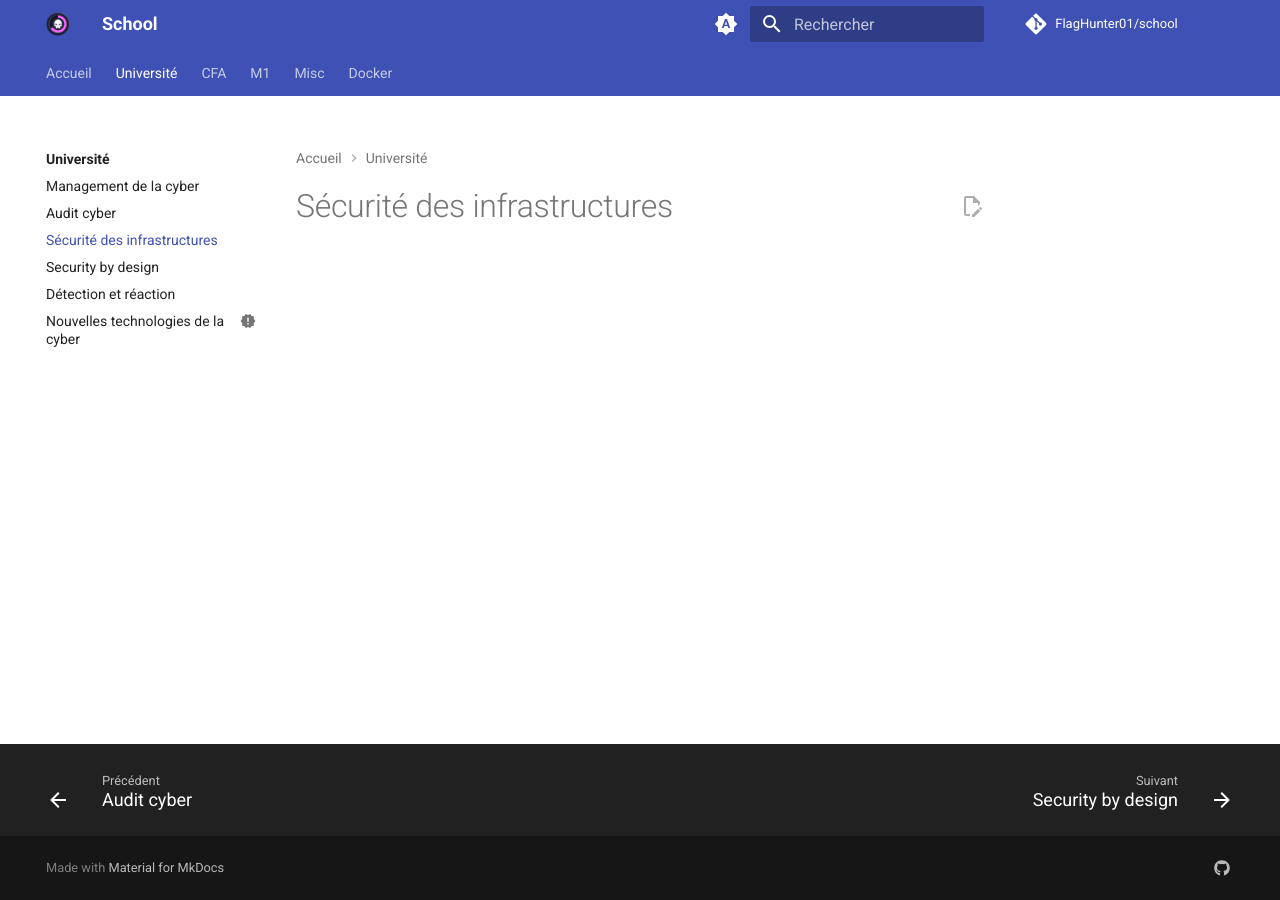
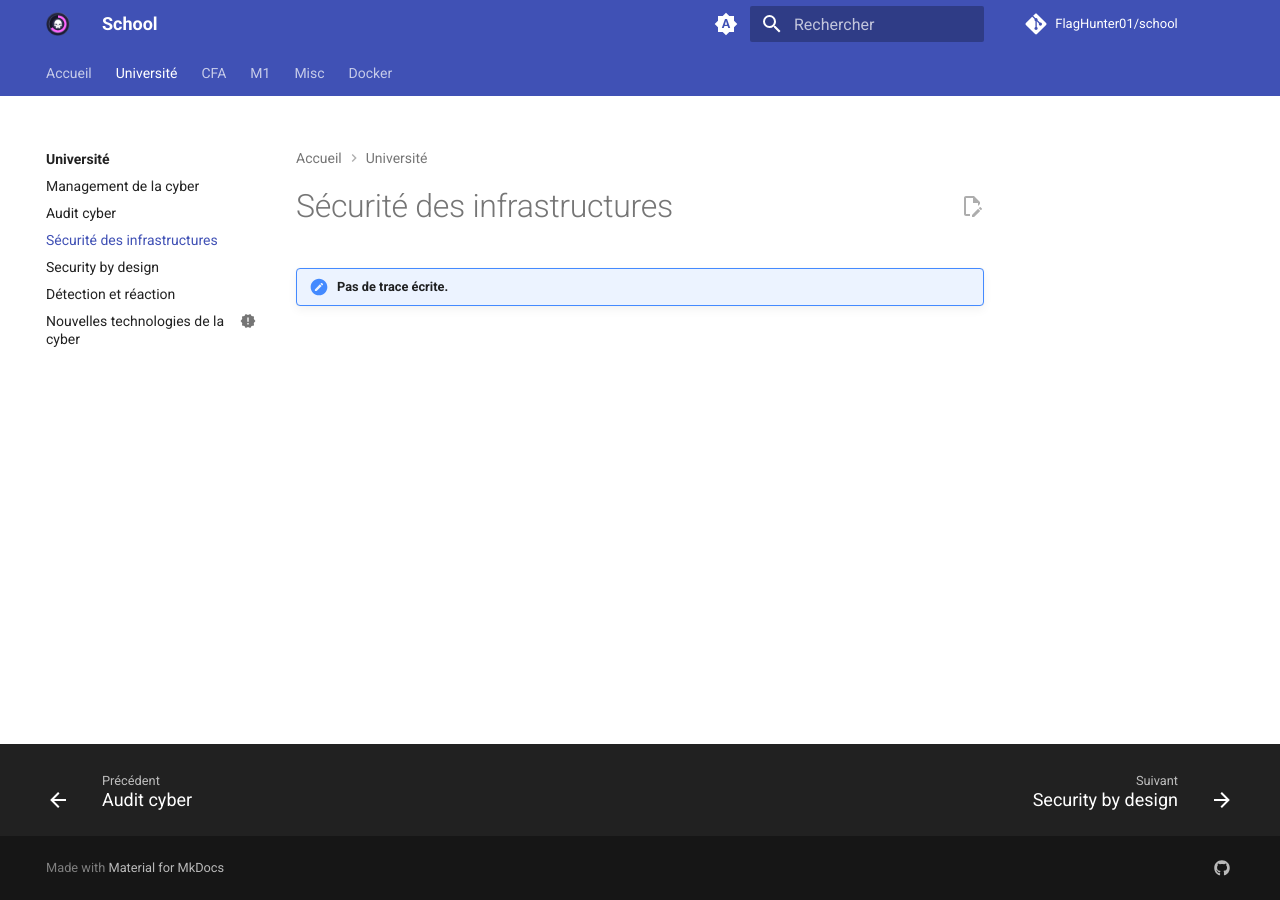
Before and after one commit to FlagHunter01/school, an MkDocs documentation site: the page built from docs/uni/infra/index.md, in a window 1280 px wide. Built offline with MkDocs 1.6.1 and Material for MkDocs 9.7.7, drawn with Linux system fonts in a browser that asks for light colours; comment, search, counter and statistics services are not loaded.

Commit message:
Ajouter info

```diff
--- a/docs/uni/infra/index.md
+++ b/docs/uni/infra/index.md
@@ -2,3 +2,5 @@
 title: Infra
 description: Pas de trace écrite
 ---
+
+!!! note "Pas de trace écrite."
```
